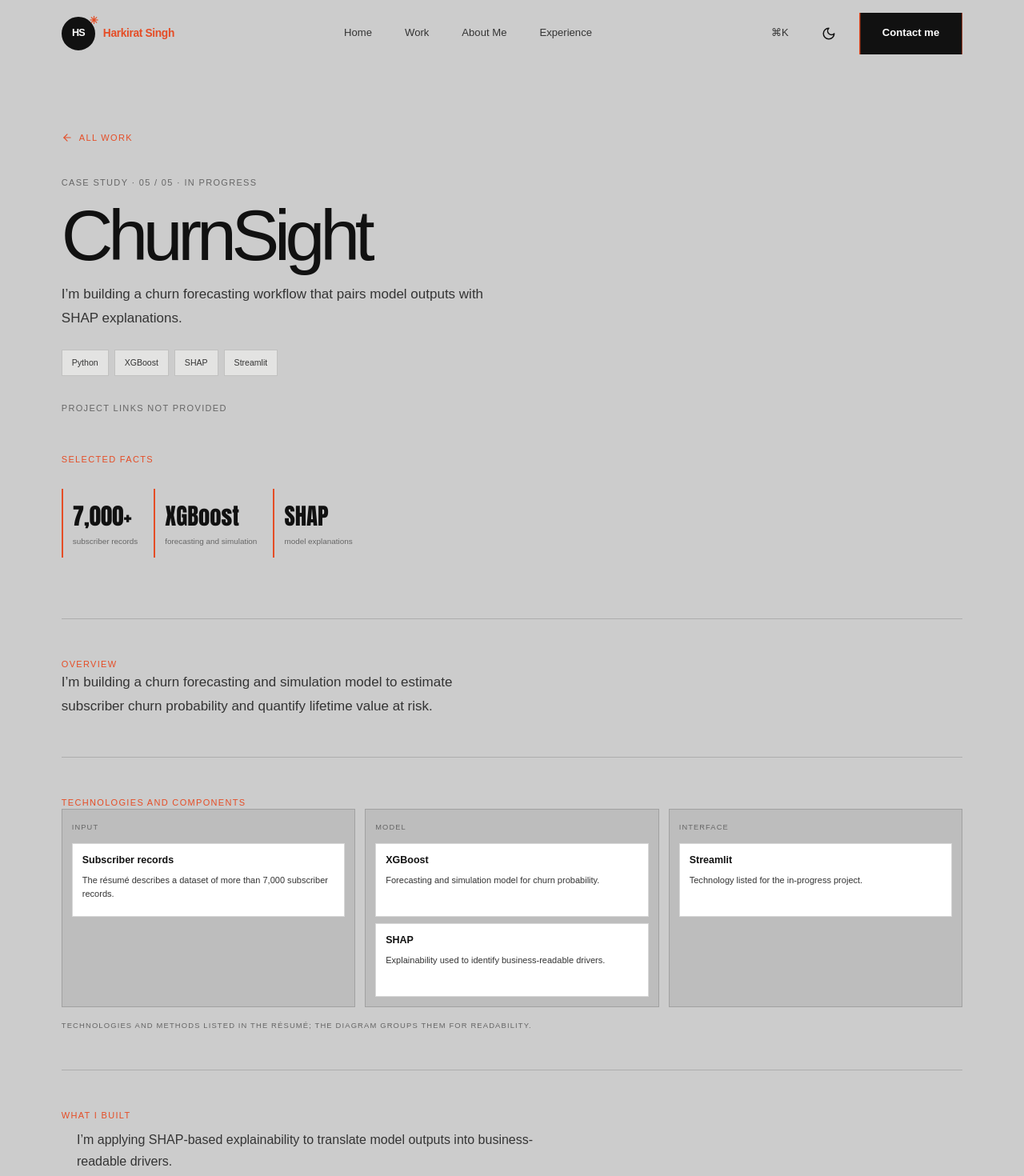
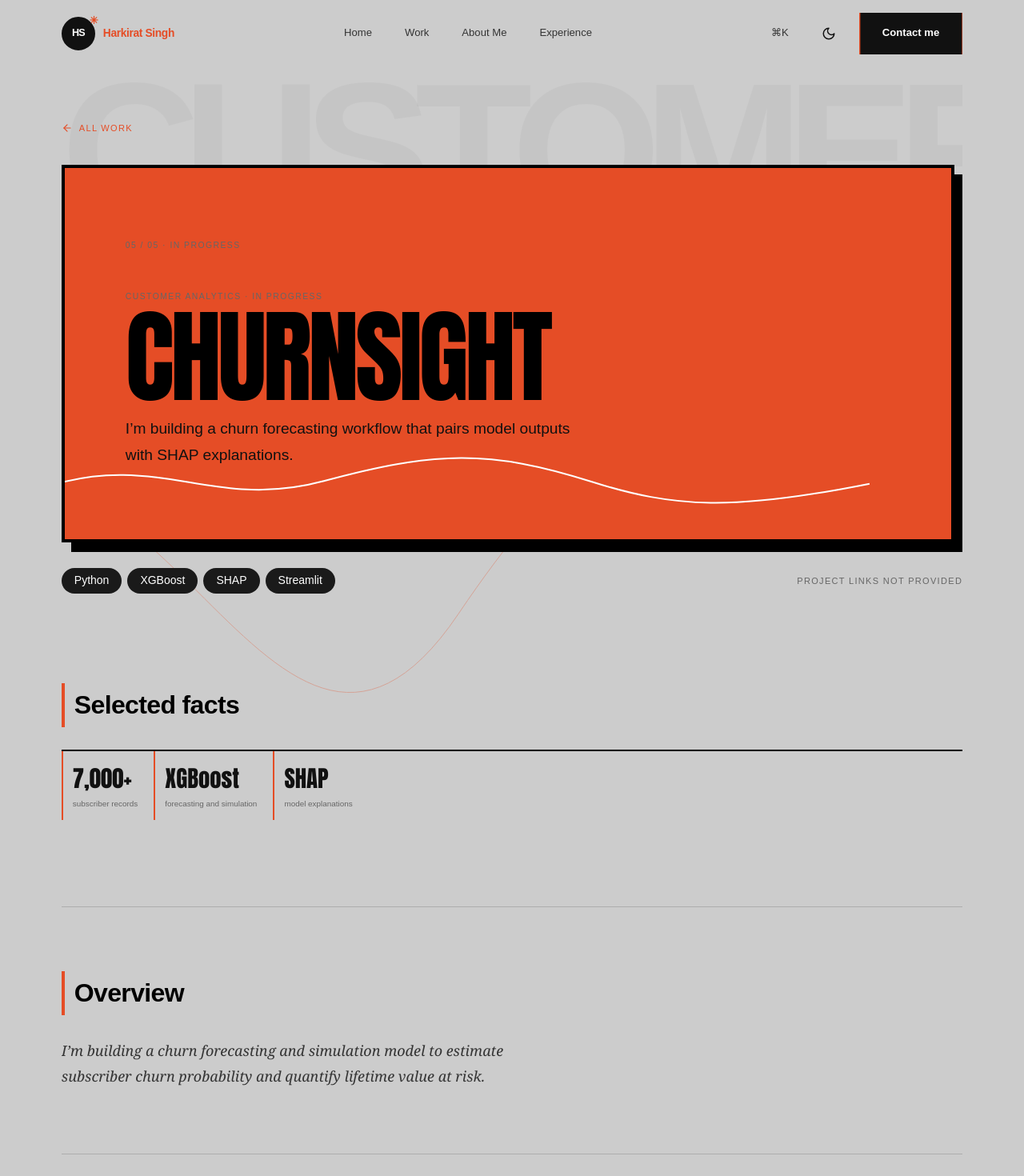
Before and after one commit to harkirat2023/Harkirat_Portfolio, a Next.js app: page /work/churnsight in a window 1280 px wide. Shown: the top 1470 px of the page at 80% size. Built offline with nearby package versions, Linux system fonts and the light colour scheme; a web font is replaced by a local one.

Commit message:
ENDPOINTS CORRECTION

```diff
--- a/app/globals.css
+++ b/app/globals.css
@@ -740,3 +740,70 @@ body { background: var(--bg-void); font-size: 16px; line-height: 1.72; }
 @media (pointer: coarse) {
   .motion-pointer-dot, .motion-pointer-ring { display: none; }
 }
+
+/* Project cards and case-study pages share the same high-contrast treatment. */
+:root { --accent-color: var(--accent); }
+.project-card {
+  position: relative;
+  overflow: hidden;
+  border: 1px solid rgba(0,0,0,.08);
+  transition: transform .3s cubic-bezier(.4,0,.2,1), box-shadow .3s ease, border-color .3s ease;
+}
+.project-card:hover { transform: translateY(-6px); box-shadow: 0 12px 32px rgba(0,0,0,.08); border-color: var(--accent-color, #FF4500); }
+.project-copy, .project-visual { position: relative; z-index: 1; }
+.project-index { position: absolute; z-index: 0; top: -12px; right: 12px; color: rgba(0,0,0,.04); font: 900 6rem/1 var(--font-sans), sans-serif; pointer-events: none; }
+.project-copy h3 { position: relative; padding-left: 16px; font-weight: 900; }
+.project-copy h3::before, .case-section-title::before { content: ""; position: absolute; left: 0; top: 0; bottom: 0; width: 4px; background: var(--accent-color, #FF4500); }
+.project-card .chip, .case-stack .chip { border: 0; border-radius: 9999px; padding: 6px 16px; background: #1A1A1A; color: #fff; font-size: .875rem; font-weight: 500; transition: transform .2s ease, background-color .2s ease; }
+.project-card .chip:hover, .case-stack .chip:hover { transform: scale(1.05); background: var(--accent-color, #FF4500); }
+.case-wrap { position: relative; isolation: isolate; overflow: clip; padding-top: 120px; }
+.case-wrap > :not(.case-watermark):not(.case-sweep) { position: relative; z-index: 1; }
+.case-watermark { position: absolute; z-index: 0; top: 10vh; left: 0; max-width: 100%; overflow: hidden; color: rgba(0,0,0,.03); font: 900 clamp(7rem, 19vw, 15rem)/.9 var(--font-sans), sans-serif; letter-spacing: -.09em; white-space: nowrap; pointer-events: none; text-transform: uppercase; }
+.case-sweep { position: absolute; z-index: 0; inset: 0 -8vw; width: calc(100% + 16vw); height: 100%; overflow: visible; pointer-events: none; }
+.case-sweep path { fill: none; stroke: var(--accent-color); stroke-width: 1; vector-effect: non-scaling-stroke; opacity: .32; stroke-dasharray: 1; stroke-dashoffset: 0; }
+.case-back { display: inline-flex; gap: 8px; align-items: center; text-transform: uppercase; }
+.case-hero { position: relative; isolation: isolate; overflow: hidden; min-height: 430px; margin: 30px 10px 0 0; padding: clamp(40px, 7vw, 92px) clamp(28px, 6vw, 76px); border: 4px solid #000; background: var(--accent-color); color: #000; box-shadow: 12px 12px 0 #000; }
+.case-hero-index, .case-hero-category { position: relative; z-index: 2; display: block; font-size: .65rem; letter-spacing: .14em; }
+.case-hero-category { margin-top: 48px; }
+.case-hero h1 { position: relative; z-index: 2; max-width: 12ch; margin: 12px 0 18px; color: #000; font: 900 clamp(3.6rem, 10vw, 9rem)/.86 Impact, "Arial Narrow", sans-serif; letter-spacing: -.035em; text-transform: uppercase; }
+.case-hero > p { position: relative; z-index: 2; max-width: 55ch; color: #111; font-size: clamp(1rem, 1.7vw, 1.2rem); }
+.case-hero-wave { position: absolute; z-index: 1; bottom: 7%; left: -2%; width: 104%; height: 22%; pointer-events: none; }
+.case-hero-wave path { fill: none; stroke: #fff; stroke-width: 2; vector-effect: non-scaling-stroke; stroke-dasharray: 1; stroke-dashoffset: 0; }
+.case-overview { display: flex; flex-wrap: wrap; justify-content: space-between; align-items: center; gap: 18px; padding-block: 32px; }
+.case-stack { margin: 0; }
+.case-links { display: flex; flex-wrap: wrap; gap: 20px; margin: 0; }
+.case-section { position: relative; z-index: 1; padding-block: clamp(42px, 7vw, 80px); }
+.case-section-title { position: relative; margin: 0 0 28px; padding-left: 16px; color: #000; font-size: 2rem; font-weight: 800; letter-spacing: -.02em; }
+.case-description { max-width: 62ch; color: #333; font: italic 1.125rem/1.8 Georgia, "Times New Roman", serif; }
+.architecture { gap: 18px; }
+.architecture-layer { gap: 12px; padding: 16px; border: 2px solid #000; background: #fff; box-shadow: 5px 5px 0 #000; transition: transform .2s ease, box-shadow .2s ease; }
+.architecture-layer:hover { transform: translate(-4px,-4px); box-shadow: 8px 8px 0 #000; }
+.architecture-layer > .mono { color: #000; font-weight: 800; }
+.arch-node { min-height: 92px; border: 2px solid #000; background: #fff; }
+.arch-node b { display: block; width: fit-content; padding: 4px 12px; background: #000; color: #fff; font-weight: 600; text-transform: uppercase; font-size: .75rem; }
+.arch-node span { color: #333; }
+.case-nav b { font-weight: 800; }
+.case-section-title + .metric-row { border-top: 2px solid #000; }
+.dark .case-watermark { color: rgba(255,255,255,.045); }
+.dark .case-section-title, .dark .architecture-layer > .mono { color: var(--text-primary); }
+.dark .case-description { color: var(--text-secondary); }
+.dark .architecture-layer { border-color: var(--text-primary); background: var(--bg-raised); box-shadow: 5px 5px 0 var(--text-primary); }
+.dark .architecture-layer:hover { box-shadow: 8px 8px 0 var(--text-primary); }
+.dark .arch-node { border-color: var(--text-primary); background: var(--bg-base); }
+.dark .arch-node b { background: #000; color: #fff; }
+.dark .arch-node span { color: var(--text-secondary); }
+.dark .project-index { color: rgba(255,255,255,.08); }
+.dark .project-card { border-color: var(--line-strong); }
+.dark .project-card:hover { border-color: var(--accent-color); box-shadow: 0 12px 32px rgba(0,0,0,.35); }
+@media (max-width: 680px) {
+  .case-wrap { padding-top: 104px; }
+  .case-hero { min-height: 400px; margin-right: 8px; }
+  .case-hero-category { margin-top: 32px; }
+  .case-hero h1 { font-size: clamp(3.4rem, 16vw, 6.2rem); }
+  .case-overview { align-items: flex-start; }
+  .architecture { grid-template-columns: 1fr; }
+  .project-index { font-size: 4.5rem; }
+}
+@media (prefers-reduced-motion: reduce) {
+  .project-card, .project-card:hover, .project-card .chip, .architecture-layer { transition: none; }
+}
--- a/app/work/[slug]/page.tsx
+++ b/app/work/[slug]/page.tsx
@@ -32,30 +32,39 @@ export default async function CaseStudy({ params }: Props) {
   if (!project) notFound();
   const previous = projects[(index + projects.length - 1) % projects.length];
   const next = projects[(index + 1) % projects.length];
+  const watermark = project.category.split(" · ")[0];
 
   return <>
     <SiteHeader/>
     <main id="content" className="container case-wrap">
-      <Link className="mono accent" href="/#work"><ArrowLeft size={14} aria-hidden="true"/> all work</Link>
-      <p className="mono">case study · {project.index} / 05{project.status ? ` · ${project.status}` : ""}</p>
+      <span className="case-watermark" aria-hidden="true">{watermark}</span>
+      <svg className="case-sweep" viewBox="0 0 1200 900" preserveAspectRatio="none" aria-hidden="true"><path d="M-80 245 C180 120 320 390 540 265 S910 145 1280 300 M-60 700 C190 580 360 810 630 670 S1000 560 1280 710" pathLength="1"/></svg>
+      <Link className="mono accent case-back" href="/#work"><ArrowLeft size={14} aria-hidden="true"/> all work</Link>
+      <header className={`case-hero case-hero-${project.glyph}`}>
+        <span className="case-hero-index mono">{project.index} / 05 · {project.status ?? "PROJECT STUDY"}</span>
+        <span className="case-hero-category mono">{project.category}</span>
         <h1>{project.title}</h1>
-      <p className="intro">{project.thesis}</p>
+        <p>{project.thesis}</p>
+        <svg className="case-hero-wave" viewBox="0 0 1000 150" preserveAspectRatio="none" aria-hidden="true"><path d="M0 100 C120 35 180 145 300 90 S480 32 590 91 S770 145 1000 55" pathLength="1"/></svg>
+      </header>
+      <div className="case-overview">
         <div className="chips case-stack">{project.stack.map((tech) => <span className="chip" key={tech}>{tech}</span>)}</div>
         <p className="mono case-links">
           {project.links?.live && <a href={project.links.live} target="_blank" rel="noreferrer">Project <ArrowUpRight size={14} aria-hidden="true"/></a>}
           {project.links?.github && <a href={project.links.github} target="_blank" rel="noreferrer">GitHub <ArrowUpRight size={14} aria-hidden="true"/></a>}
           {!project.links?.live && !project.links?.github && <span>Project links not provided</span>}
         </p>
+      </div>
       <section className="case-section">
-        <p className="mono">Selected facts</p>
+        <h2 className="case-section-title">Selected facts</h2>
         <div className="metric-row">{project.outcomes.map((item) => <span className="metric" key={item.label}><b>{item.value}</b><small>{item.label}</small></span>)}</div>
       </section>
       <section className="case-section">
-        <p className="mono">Overview</p>
-        {project.problem.map((paragraph) => <p className="intro" key={paragraph}>{paragraph}</p>)}
+        <h2 className="case-section-title">Overview</h2>
+        {project.problem.map((paragraph) => <p className="case-description" key={paragraph}>{paragraph}</p>)}
       </section>
       <section className="case-section">
-        <p className="mono">Technologies and components</p>
+        <h2 className="case-section-title">Technologies and components</h2>
         <figure>
           <div className="architecture">{project.architecture.layers.map((layer) => <div className="architecture-layer" key={layer.name}>
             <p className="mono">{layer.name}</p>
@@ -65,7 +74,7 @@ export default async function CaseStudy({ params }: Props) {
         </figure>
       </section>
       <section className="case-section">
-        <p className="mono">What I built</p>
+        <h2 className="case-section-title">What I built</h2>
         <ul className="case-results">{project.result.map((item) => <li key={item}>{item}</li>)}</ul>
       </section>
       <nav className="case-section case-nav" aria-label="Case studies">
```
Also changed, not shown: 1 other file (tests, documents, lock files or other folders). Lines whose indentation alone changed are shown as unchanged.
